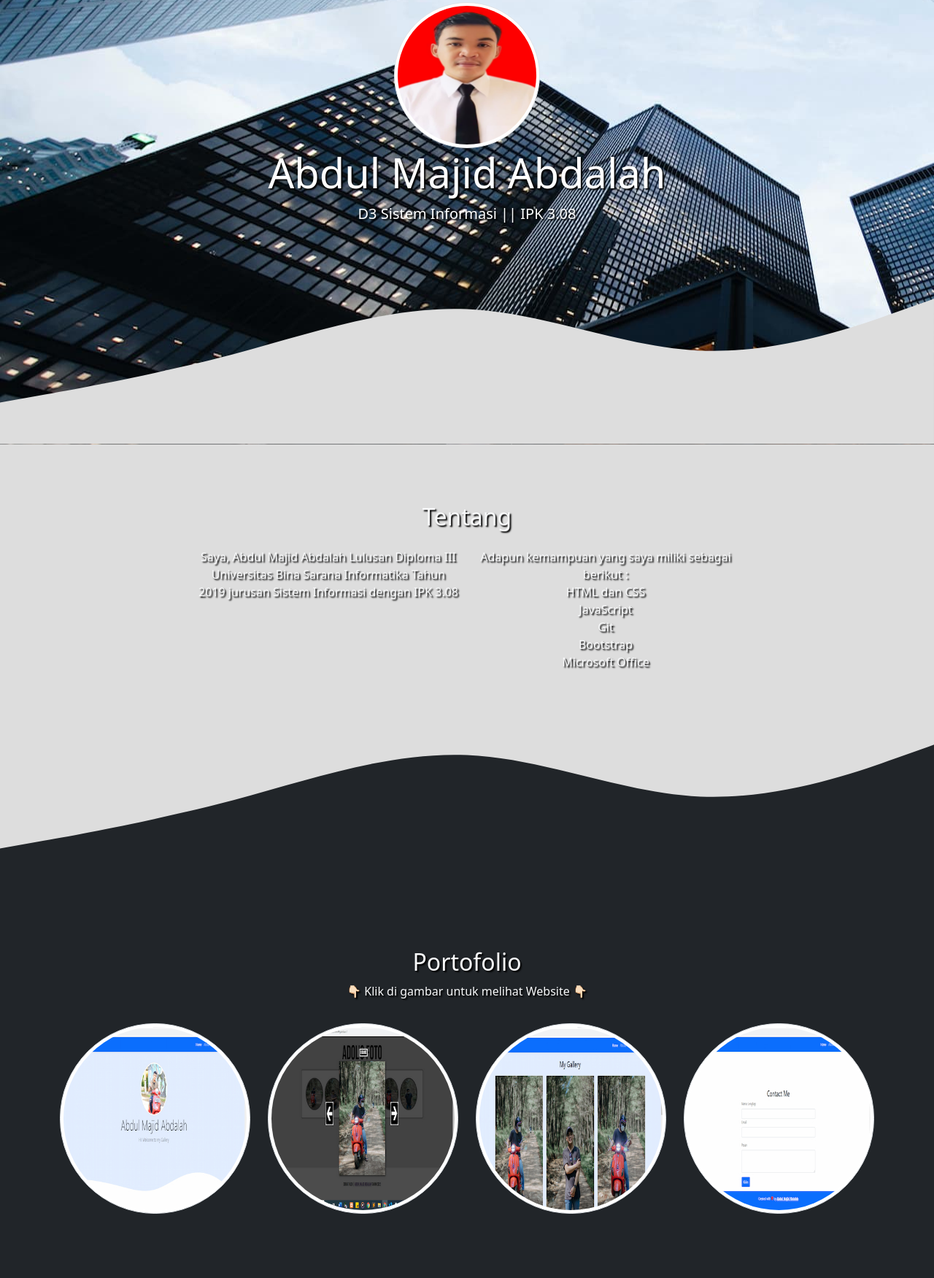
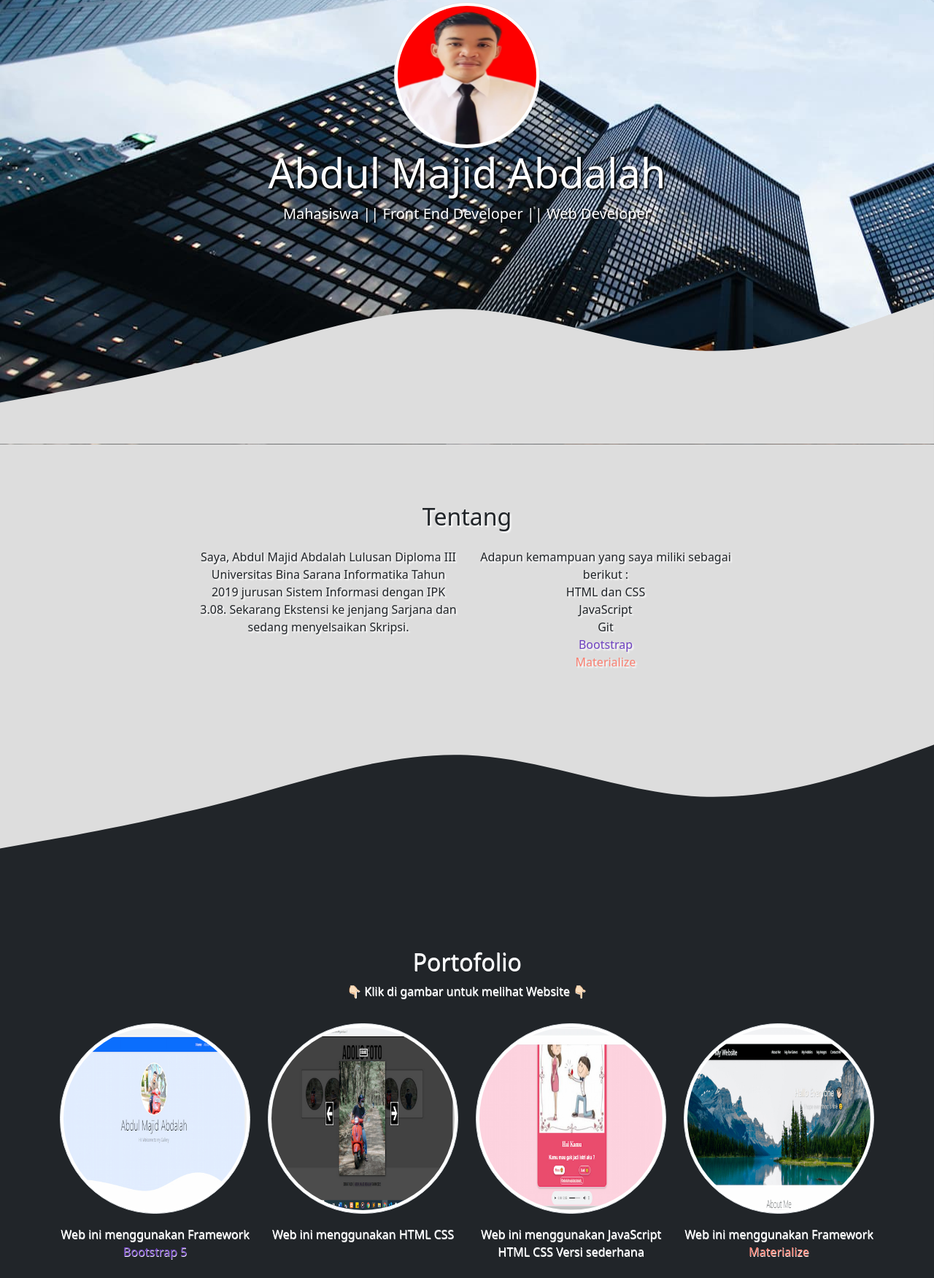
Before and after one commit to abdulmajidabdalah/portofolio, a plain HTML site: page index.html in a window 1280 px wide. Shown: the part 149-1900 px from the top of the page at 73% size. Drawn offline with nearby package versions, Linux system fonts and the light colour scheme.

Commit message:
ganti apa aja dah

```diff
--- a/index.html
+++ b/index.html
@@ -22,7 +22,7 @@
   </head>
   <body id="beranda">
     <!-- Navbar -->
-    <nav class="navbar navbar-expand-lg navbar-dark bg-dark shadow-sm sticky-top">
+    <nav class="navbar navbar-expand-lg navbar-dark bg-dark shadow-sm sticky-top" style="text-shadow: 0.5px 0.5px 0.5px white;">
         <div class="container ">
           <a class="navbar-brand" href="#">Portofolio</a>
           <button class="navbar-toggler" type="button" data-bs-toggle="collapse" data-bs-target="#navbarNav" aria-controls="navbarNav" aria-expanded="false" aria-label="Toggle navigation">
@@ -63,7 +63,7 @@
 
     <!-- Tentang Saya -->
       <section id="tentang">
-        <div class="container text-light" style="text-shadow: 2px 2px 2px black;">
+        <div class="container text-dark" style="text-shadow: 2px 2px 2px white;">
           <div class="row text-center mb-3">
               <div class="col">
                 <h2>Tentang</h2>
@@ -72,11 +72,11 @@
             <div class="row justify-content-center fs-6 text-center">
               <div class="col-md-4"  data-aos="fade-right" data-aos-offset="300" data-aos-delay="200" data-aos-duration="2000">
                 <p>Saya, Abdul Majid Abdalah Lulusan Diploma III Universitas Bina Sarana Informatika Tahun 2019 jurusan Sistem Informasi
-                  dengan IPK 3.08
+                  dengan IPK 3.08. Sekarang Ekstensi ke jenjang Sarjana dan sedang menyelsaikan Skripsi.
                 </p>
               </div>
             <div class="col-md-4"  data-aos="fade-left" data-aos-offset="350" data-aos-delay="300" data-aos-duration="2000">
-              <p>Adapun kemampuan yang saya miliki sebagai berikut :<br> HTML dan CSS <br> JavaScript <br> Git <br> Bootstrap <br> Microsoft Office</p>
+              <p>Adapun kemampuan yang saya miliki sebagai berikut :<br> HTML dan CSS <br> JavaScript <br> Git <br><span style="color: #6f42c1;"> Bootstrap </span><br> <span style="color: salmon;">Materialize</span></p>
             </div>
             </div>
           </div>
@@ -87,7 +87,7 @@
 
     <!-- Portofolio -->
     <section id="portofolio">
-      <div class="container" style="text-shadow: 2px 2px 2px black;">
+      <div class="container" style="text-shadow: 0.5px 0.5px 0.5px white;">
         <div class="row text-center mb-3 text-light">
           <div class="col">
             <h2>Portofolio</h2>
@@ -100,6 +100,7 @@
               <a href="https://abdulmajidabdalah.github.io/" target="_blenk">
                 <img src="img/portofolio/1.jpg" width="200" class="card-img-top img-thumbnail rounded-circle" alt="portofolio1">
               </a>
+              <p class="text-light text-center mt-3">Web ini menggunakan Framework <a href="#" style="color: #6f42c1; text-decoration: none;">Bootstrap 5</a></p>
             </div>
           </div>
           <div class="col-md-3 mb-3">
@@ -107,16 +108,24 @@
               <a href="https://abdulmajidabdalah.github.io/mygallery/" target="_blenk">
                 <img src="img/portofolio/Port2.jpg" class="card-img-top img-thumbnail rounded-circle" alt="portofolio2">
               </a>
+              <p class="text-light text-center mt-3">Web ini menggunakan HTML CSS</p>
             </div>
           </div>
           <div class="col-md-3 mb-3">
             <div class="" data-aos="flip-left" data-aos-offset="200" data-aos-delay="200" data-aos-duration="1000">
-              <img src="img/portofolio/3 (1).jpg" class="card-img-top img-thumbnail rounded-circle" alt="portofolio3">
+              <a href="https://abdulmajidabdalah.github.io/nikah_yuk/" target="_blenk">
+                <img src="img/portofolio/mywebsite using html css js.jpg" class="card-img-top img-thumbnail rounded-circle" alt="portofolio3">
+              </a>
+              <p class="text-light text-center mt-3">Web ini menggunakan JavaScript HTML CSS Versi sederhana</a></p>
+              <p></p>
             </div>
           </div>
           <div class="col-md-3 mb-3">
             <div class="" data-aos="flip-left" data-aos-offset="200" data-aos-delay="200" data-aos-duration="1000">
-              <img src="img/portofolio/4.jpg" class="card-img-top img-thumbnail rounded-circle" alt="portofolio4">
+              <a href="https://abdulmajidabdalah.github.io/mybio/" target="_blenk">
+                <img src="img/portofolio/mywebsite using Materialize Framework.jpg" class="card-img-top img-thumbnail rounded-circle" alt="portofolio4">
+              </a>
+            <p class="text-light text-center mt-3">Web ini menggunakan Framework <a href="#" style="color: salmon; text-decoration: none;">Materialize</a></p>
               </div>
             </div>
           </div>
@@ -127,7 +136,7 @@
 
     <!-- Sertifikat -->
       <section id="sertifikat">
-        <div class="container text-light" style="text-shadow: 2px 2px 2px black;">
+        <div class="container text-dark" style="text-shadow: 2px 2px 2px white;">
           <div class="row text-center md-3">
             <div class="col">
               <h2>Sertifikat</h2>
@@ -161,7 +170,7 @@
 
     <!-- Kontak Saya -->
     <section id="kontak">
-      <div class="container text-light" style="text-shadow: 2px 2px 2px black;">
+      <div class="container text-dark" style="text-shadow: 2px 2px 2px white;">
         <div class="row text-center md-3">
           <div class="col">
             <h2>Kontak</h2>
@@ -207,7 +216,7 @@
               <!-- Footer Location-->
               <div class="col-md-6">
                   <h5 class="mb-2">Alamat</h5>
-                  <p class="mb-3"><small>Margaluyu Kecamatan Sagaranten Kabupaten Sukabumi, Jawa Barat.</small>
+                  <p class="mb-3"><small>Kp. Ciherang RT/RW 008/002 Desa Margaluyu Kecamatan Sagaranten Kabupaten Sukabumi, Jawa Barat 43181.</small>
                   </p>
               </div>
               <!-- Footer Sosmed -->
@@ -227,7 +236,7 @@
 
     <!-- Copyright Section-->
     <div class="copyright py-4 text-center bg-dark text-white">
-      <div class="container"><small>Copyright &copy; Abdul Majid Abdalah Website 2022</small></div>
+      <div class="container"><small>Copyright &copy; Abdul Majid Abdalah 2022</small></div>
   </div>
 
 
@@ -254,7 +263,7 @@
     <script src="https://cdnjs.cloudflare.com/ajax/libs/gsap/3.9.1/TextPlugin.min.js"></script>
     <script>
       gsap.registerPlugin(TextPlugin);
-      gsap.to('.lead', {duration: 2, delay: 1.5, text: 'D3 Sistem Informasi || IPK 3.08'});
+      gsap.to('.lead', {duration: 2, delay: 1.5, text: 'Mahasiswa || Front End Developer || Web Developer'});
       gsap.from('.jumbotron img', {duration: 2, rotateY: 360, opacity: 0});
       gsap.from('.navbar', {duration: 1.5, y: '-100%', opacity: 0, ease: 'bounce'});
       gsap.from('.display-4', {duration: 1, x: -50, opacity: 0, ease: 'back'});
@@ -287,6 +296,5 @@
           .catch(error => console.error('Error!', error.message))
       })
     </script>
-
   </body>
 </html>
```
Also changed, not shown: img/AMA Logo.jpg (added), img/AMA Logo.png (added), img/portofolio/3 (1).jpg (deleted), img/portofolio/4.jpg (deleted), img/portofolio/mywebsite using Materialize Framework.jpg (added), img/portofolio/mywebsite using html css js.jpg (added).
